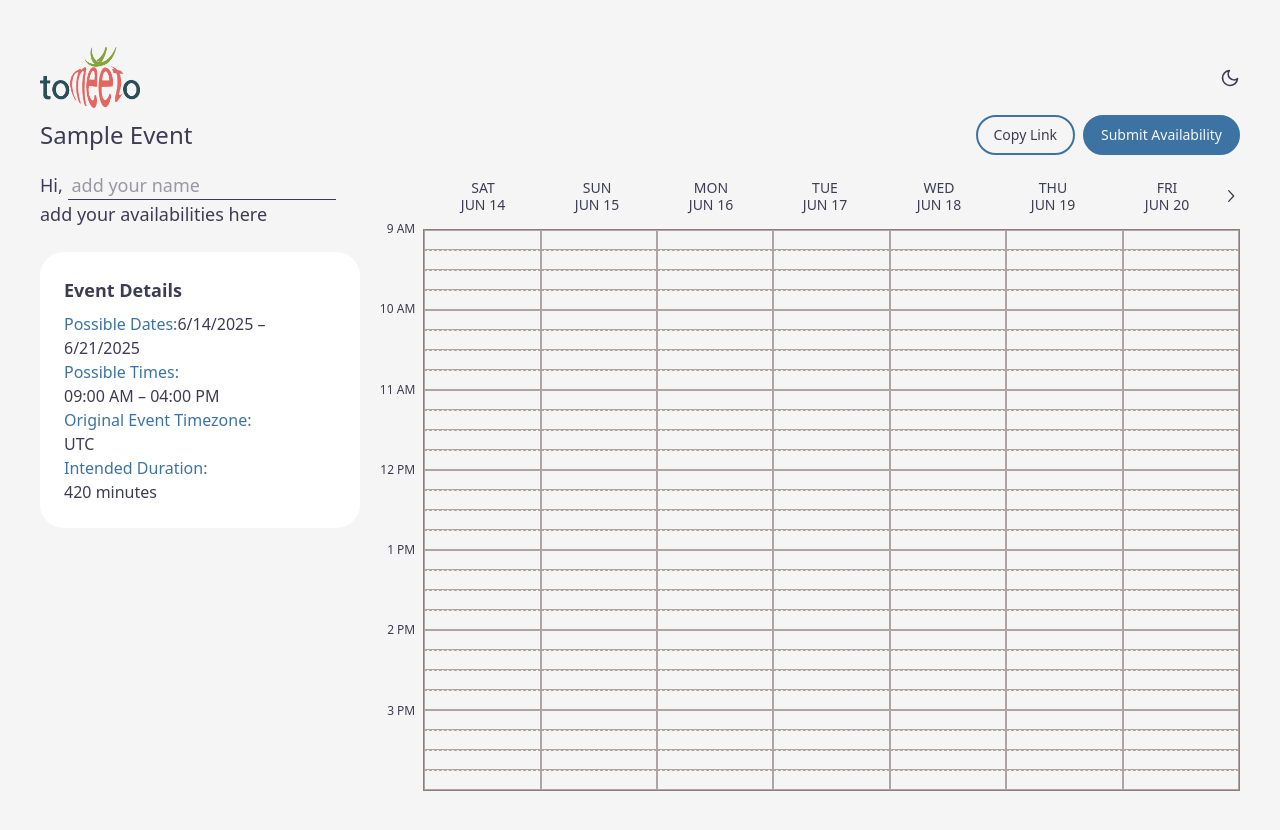
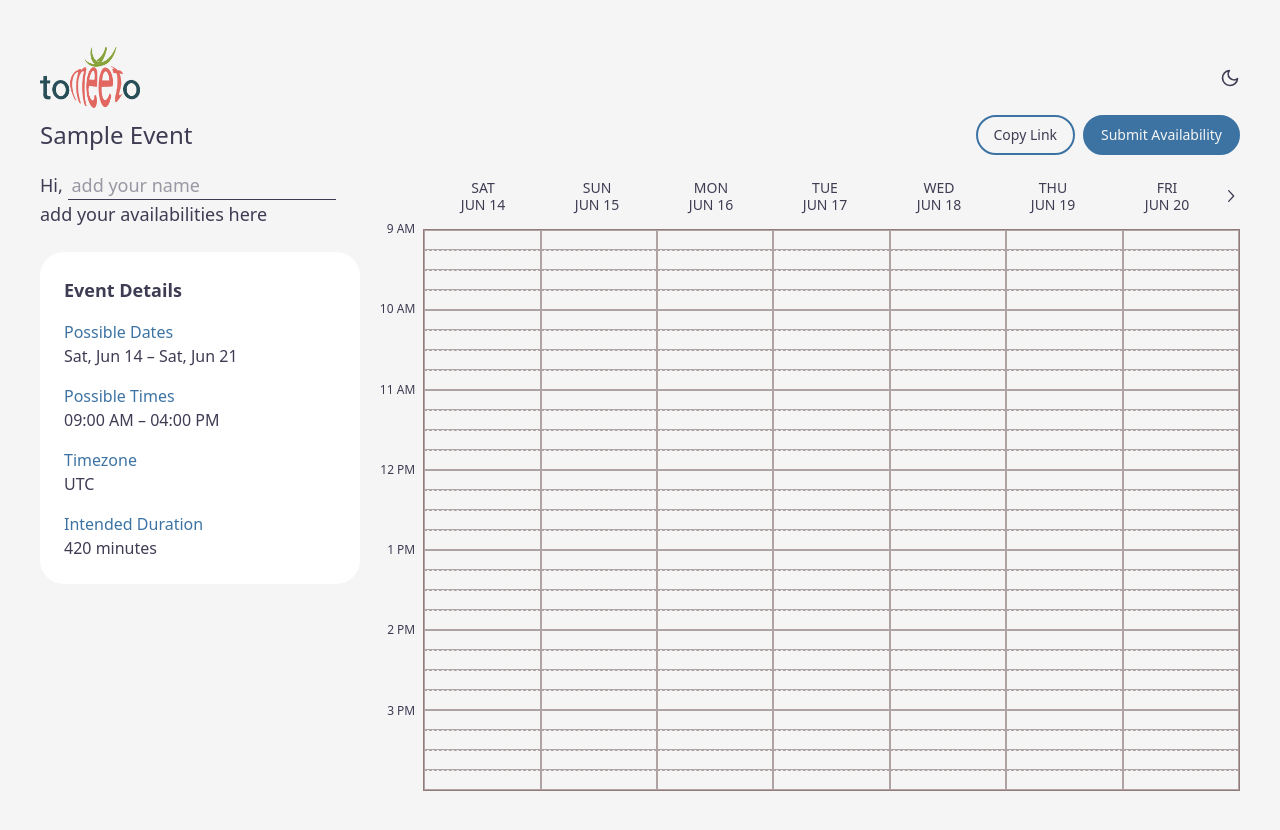
Before and after one commit to plan-cake/frontend, a Next.js app: page /schedule/availability in a window 1280 px wide. Built offline with nearby package versions, Linux system fonts and the light colour scheme; a web font is replaced by a local one.

Commit message:
Restructure Event Info Drawer

```diff
--- a/app/ui/components/event-info-drawer.tsx
+++ b/app/ui/components/event-info-drawer.tsx
@@ -13,7 +13,7 @@ export default function EventInfoDrawer({
   return (
     <Dialog.Root>
       <Dialog.Trigger asChild>
-        <button className="rounded-full hover:bg-gray-100 md:hidden dark:border-gray-400 dark:hover:bg-gray-700">
+        <button className="rounded-full hover:bg-gray-100 focus:outline-none md:hidden dark:border-gray-400 dark:hover:bg-gray-700">
           <InfoCircledIcon width={20} height={20} />
         </button>
       </Dialog.Trigger>
@@ -21,7 +21,7 @@ export default function EventInfoDrawer({
       <Dialog.Portal>
         <Dialog.Overlay className="fixed inset-0 z-40 bg-black/50" />
         <Dialog.Content
-          className="fixed right-0 bottom-0 left-0 z-50 flex h-[500px] w-full animate-slideUp flex-col rounded-t-3xl bg-white p-8 data-[state=closed]:animate-slideDown dark:bg-[#343249]"
+          className="fixed right-0 bottom-0 left-0 z-50 flex h-[500px] w-full animate-slideUp flex-col rounded-t-3xl bg-white p-8 focus:outline-none data-[state=closed]:animate-slideDown dark:bg-[#343249]"
           aria-label="Event Info"
         >
           <EventInfo eventRange={eventRange} />
@@ -34,30 +34,39 @@ export default function EventInfoDrawer({
 export function EventInfo({ eventRange }: { eventRange: EventRange }) {
   return (
     <section>
-      <h2 className="mb-2 text-lg font-semibold">Event Details</h2>
-      <div>
-        <span className="font-medium text-blue dark:text-red">
-          Possible Dates:
-        </span>
+      <div className="sticky top-0 mb-4 flex items-center justify-between">
+        <div className="text-lg font-semibold">Event Details</div>
+      </div>
+
+      <div className="space-y-4 overflow-y-auto">
         {eventRange.type === "specific" ? (
-          <span>
-            {eventRange.dateRange.from?.toLocaleDateString()} –{" "}
-            {eventRange.dateRange.to?.toLocaleDateString()}
-          </span>
+          <>
+            <InfoRow label="Possible Dates">
+              {eventRange.dateRange.from?.toLocaleDateString(undefined, {
+                weekday: "short",
+                month: "short",
+                day: "numeric",
+              })}{" "}
+              –{" "}
+              {eventRange.dateRange.to?.toLocaleDateString(undefined, {
+                weekday: "short",
+                month: "short",
+                day: "numeric",
+              })}
+            </InfoRow>
+          </>
         ) : (
-          <span>
-            {Object.entries(eventRange.weekdays)
-              .filter(([_, isSelected]) => isSelected)
-              .map(([day]) => day)
-              .join(", ")}
-          </span>
+          <>
+            <InfoRow label="Days of the Week">
+              {Object.entries(eventRange.weekdays)
+                .filter(([_, val]) => val === 1)
+                .map(([day]) => day)
+                .join(", ")}
+            </InfoRow>
+          </>
         )}
-      </div>
-      <div>
-        <span className="font-medium text-blue dark:text-red">
-          Possible Times:
-        </span>
-        <div>
+
+        <InfoRow label="Possible Times">
           {eventRange.timeRange.from?.toLocaleTimeString([], {
             hour: "2-digit",
             minute: "2-digit",
@@ -67,20 +76,28 @@ export function EventInfo({ eventRange }: { eventRange: EventRange }) {
             hour: "2-digit",
             minute: "2-digit",
           })}
-        </div>
-      </div>
-      <div>
-        <span className="font-medium text-blue dark:text-red">
-          Original Event Timezone:
-        </span>
-        <div>{eventRange.timezone}</div>
-      </div>
-      <div>
-        <span className="font-medium text-blue dark:text-red">
-          Intended Duration:
-        </span>
-        <div>{eventRange.duration} minutes</div>
+        </InfoRow>
+
+        <InfoRow label="Timezone">{eventRange.timezone}</InfoRow>
+        <InfoRow label="Intended Duration">
+          {eventRange.duration} minutes
+        </InfoRow>
       </div>
     </section>
   );
 }
+
+function InfoRow({
+  label,
+  children,
+}: {
+  label: string;
+  children: React.ReactNode;
+}) {
+  return (
+    <div>
+      <div className="font-medium text-blue dark:text-red">{label}</div>
+      <div className="">{children}</div>
+    </div>
+  );
+}
```
